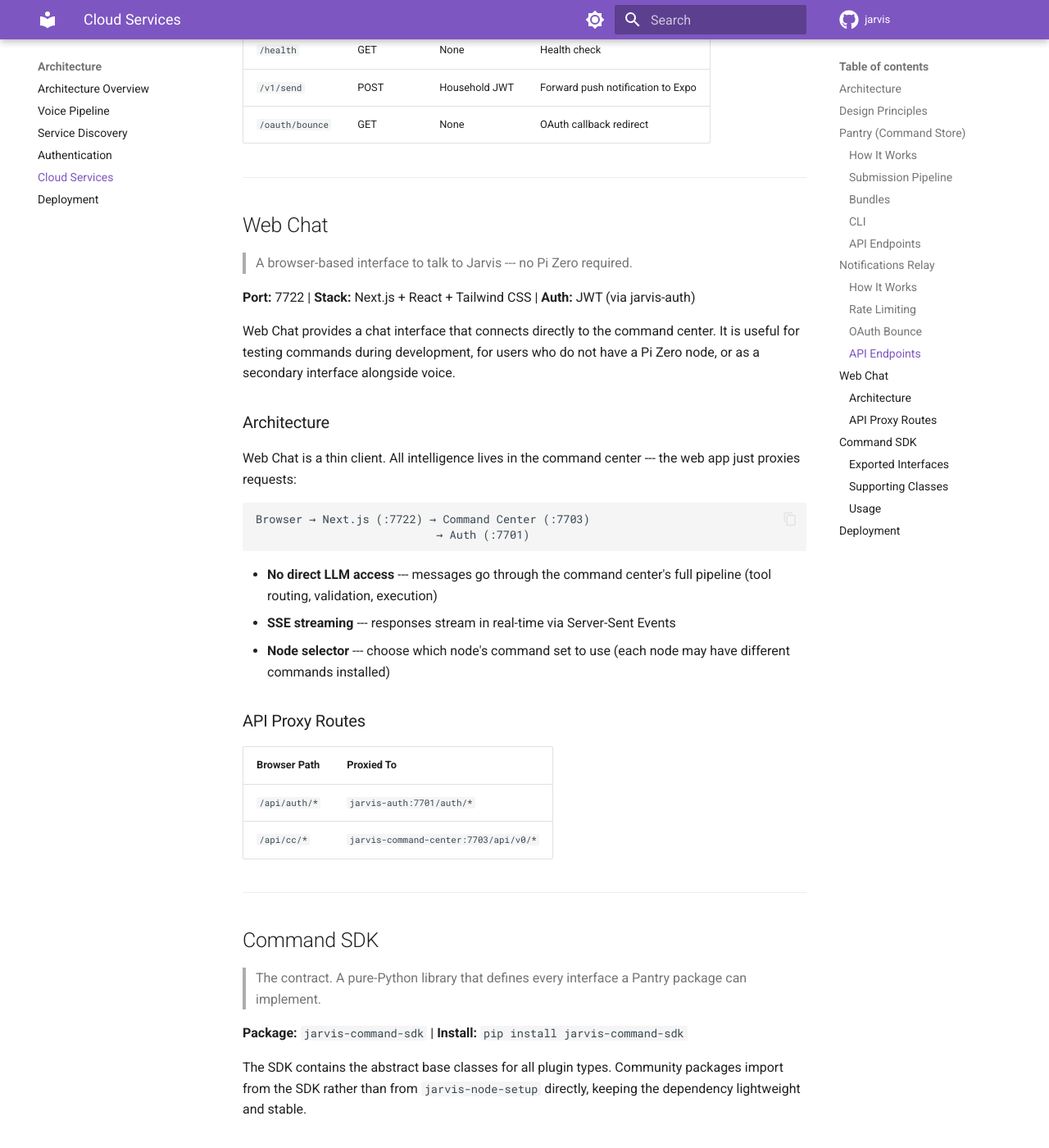
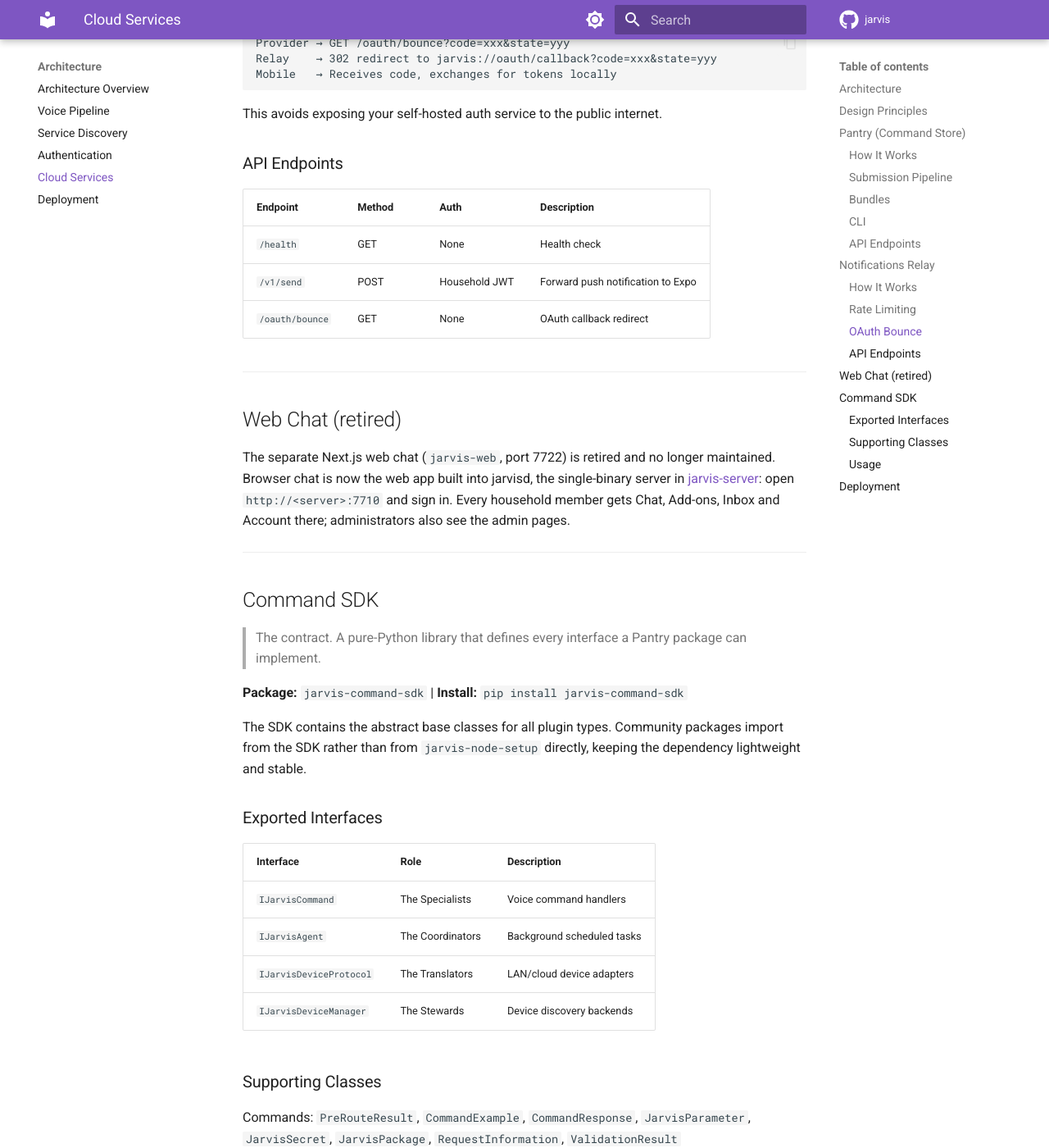
Before and after one commit to alexberardi/jarvis-docs, an MkDocs documentation site: the page built from docs/architecture/cloud.md, in a window 1280 px wide and 1400 px high, scrolled down 5100 px. Shown: the whole window at 82% size. Built offline with MkDocs 1.6.1 and Material for MkDocs 9.7.7, drawn with Linux system fonts in a browser that asks for light colours; comment, search, counter and statistics services are not loaded; some of the changed text lies outside the part shown.

Commit message:
docs: retire jarvis-web, point browser chat at the jarvisd web app (#180)
jarvis-web (Next.js, 7722) is retired. Browser chat is the web app built
into jarvisd (jarvis-server, port 7710). Drop it from the architecture
diagrams, tier and service tables, the cloud deployment table and CLI
example, and rewrite getting-started step 5.


Claude-Session: https://claude.ai/code/session_01P4oCx9oioeXxG4UmksZYKf

Co-authored-by: Claude Opus 5.5 <noreply@anthropic.com>

````diff
--- a/docs/architecture/cloud.md
+++ b/docs/architecture/cloud.md
@@ -19,7 +19,6 @@ graph TB
         direction TB
         Pantry["Pantry<br/>:7721"]
         Relay["Notifications Relay"]
-        Web["Web Chat<br/>:7722"]
     end
 
     subgraph External ["External"]
@@ -205,33 +204,9 @@ This avoids exposing your self-hosted auth service to the public internet.
 
 ---
 
-## Web Chat
+## Web Chat (retired)
 
-> A browser-based interface to talk to Jarvis --- no Pi Zero required.
-
-**Port:** 7722 | **Stack:** Next.js + React + Tailwind CSS | **Auth:** JWT (via jarvis-auth)
-
-Web Chat provides a chat interface that connects directly to the command center. It is useful for testing commands during development, for users who do not have a Pi Zero node, or as a secondary interface alongside voice.
-
-### Architecture
-
-Web Chat is a thin client. All intelligence lives in the command center --- the web app just proxies requests:
-
-```
-Browser → Next.js (:7722) → Command Center (:7703)
-                           → Auth (:7701)
-```
-
-- **No direct LLM access** --- messages go through the command center's full pipeline (tool routing, validation, execution)
-- **SSE streaming** --- responses stream in real-time via Server-Sent Events
-- **Node selector** --- choose which node's command set to use (each node may have different commands installed)
-
-### API Proxy Routes
-
-| Browser Path | Proxied To |
-|-------------|------------|
-| `/api/auth/*` | `jarvis-auth:7701/auth/*` |
-| `/api/cc/*` | `jarvis-command-center:7703/api/v0/*` |
+The separate Next.js web chat (`jarvis-web`, port 7722) is retired and no longer maintained. Browser chat is now the web app built into jarvisd, the single-binary server in [jarvis-server](https://github.com/alexberardi/jarvis-server): open `http://<server>:7710` and sign in. Every household member gets Chat, Add-ons, Inbox and Account there; administrators also see the admin pages.
 
 ---
 
@@ -286,13 +261,11 @@ All cloud services can run self-hosted (same Docker containers as everything els
 |---------|-------------|--------------|-------|
 | Pantry | Docker + PostgreSQL | Any VPS | Needs GitHub OAuth app credentials |
 | Relay | Docker | Fly.io / Cloudflare | Stateless, no database |
-| Web Chat | Docker / `npm run start` | Vercel / any Node.js host | Needs access to CC + Auth |
 | SDK | PyPI package | N/A | Library, not a service |
 
 The `jarvis` CLI manages cloud services the same way as local ones:
 
 ```bash
 jarvis start jarvis-pantry          # Start Pantry locally
-jarvis start jarvis-web             # Start Web Chat locally
 jarvis health jarvis-pantry         # Check health
 ```
````
Also changed, not shown: docs/architecture/index.md (+3 -4 lines), docs/getting-started/first-command.md (+11 -6 lines), docs/index.md (+1 -1 lines), docs/services/auth.md (+1 -1 lines), docs/services/index.md (+1 -1 lines).
